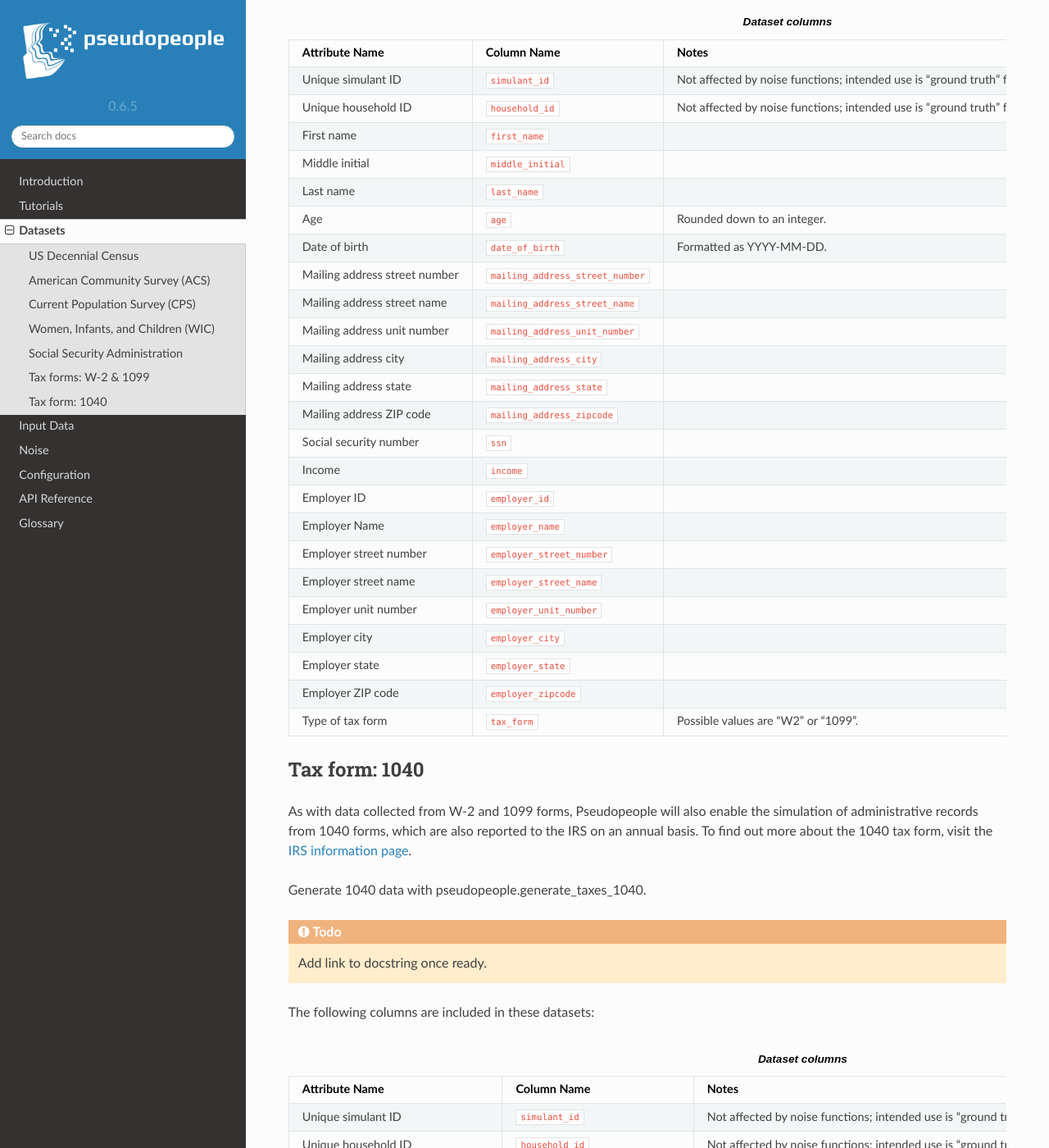
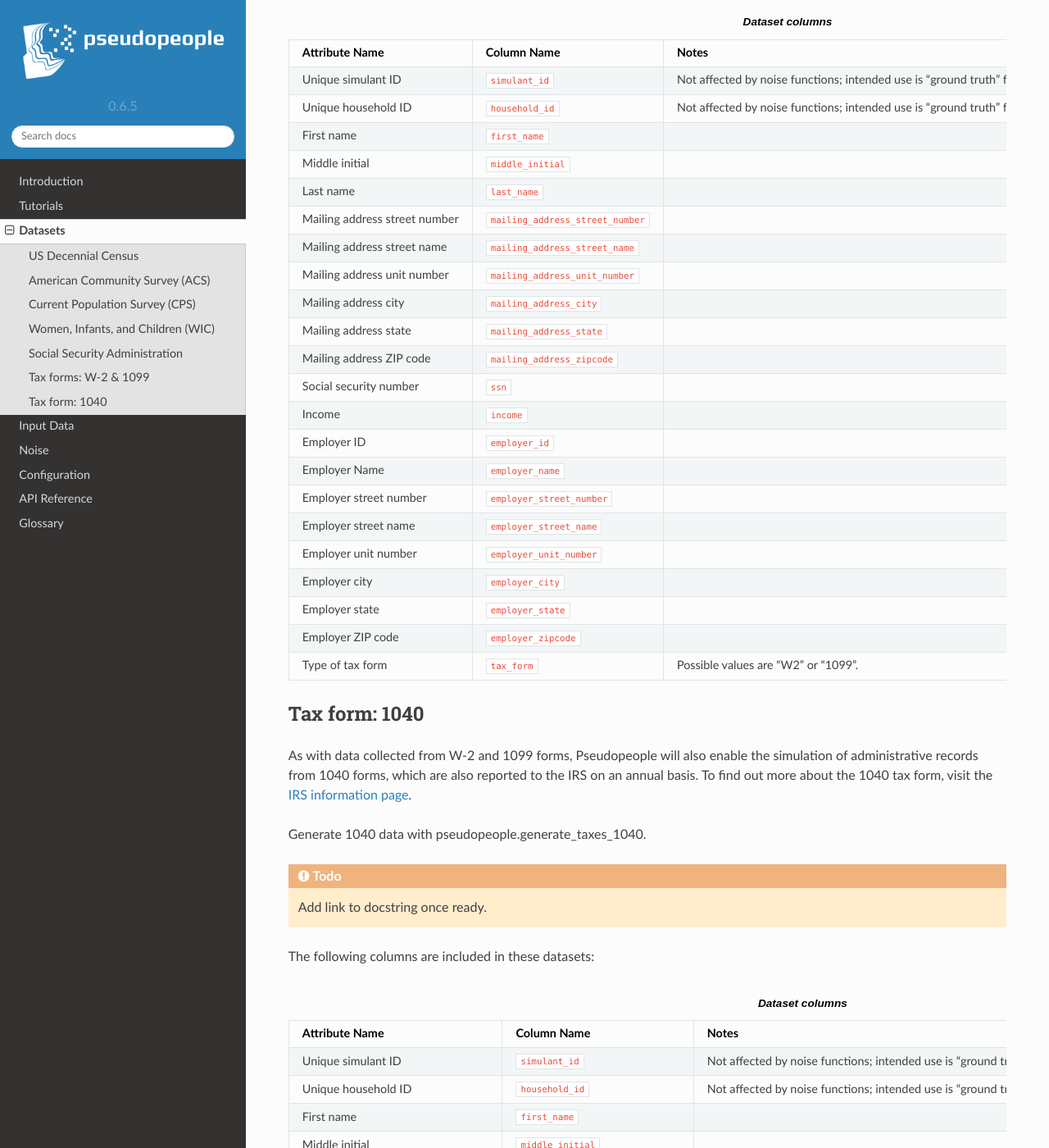
Before and after one commit to ihmeuw/pseudopeople, a Sphinx documentation site: the page built from docs/source/datasets/index.rst, in a window 1280 px wide and 1400 px high, scrolled down 5655 px. Shown: the whole window at 82% size. Built offline with Sphinx 7.4.7 and the Read the Docs theme 2.0.0, drawn with Linux system fonts in a browser that asks for light colours; some of the changed text lies outside the part shown.

Commit message:
Remove age and DOB from tax forms

```diff
--- a/docs/source/datasets/index.rst
+++ b/docs/source/datasets/index.rst
@@ -400,12 +400,6 @@ The following columns are included in these datasets:
    * - Last name
      - :code:`last_name`
      -
-   * - Age
-     - :code:`age`
-     - Rounded down to an integer.
-   * - Date of birth
-     - :code:`date_of_birth`
-     - Formatted as YYYY-MM-DD.
    * - Mailing address street number
      - :code:`mailing_address_street_number`
      -
@@ -492,12 +486,6 @@ The following columns are included in these datasets:
    * - Last name
      - :code:`last_name`
      -
-   * - Age
-     - :code:`age`
-     - Rounded down to an integer.
-   * - Date of birth
-     - :code:`date_of_birth`
-     - Formatted as YYYY-MM-DD.
    * - Mailing address street number
      - :code:`mailing_address_street_number`
      -
```
